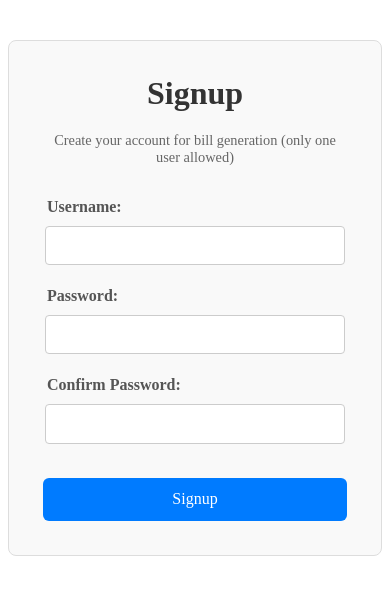
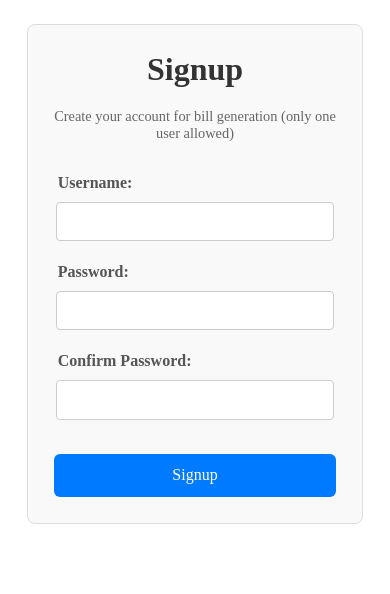
Before and after one commit to GUL5522/invoice-app, a React (Vite) app in the folder invoice/: page /signup in a window 390 px wide. Shown: the top 594 px of the page. Built offline with nearby package versions, Linux system fonts and the light colour scheme.

Commit message:
fix the logo

```diff
--- a/invoice/src/index.css
+++ b/invoice/src/index.css
@@ -5,6 +5,24 @@
   border: 1px solid #ddd;
   border-radius: 8px;
   background-color: #f9f9f9;
+}
+
+@media (max-width: 600px) {
+  .signup-container, .login-container {
+    max-width: 90%;
+    margin: 1rem auto;
+    padding: 1.5rem;
+  }
+
+  .signup-container input, .login-container input {
+    padding: 0.8rem;
+    font-size: 1.1rem;
+  }
+
+  .signup-container button, .login-container button {
+    padding: 1rem;
+    font-size: 1.1rem;
+  }
 }
 
 .signup-container h2, .login-container h2 {
--- a/invoice/src/pages/Home/Home.css
+++ b/invoice/src/pages/Home/Home.css
@@ -7,6 +7,7 @@
   width: 100%;
   z-index: 1000;
   padding: 15px 20px;
+
 }
 
 .header-content {
@@ -21,17 +22,21 @@
   display: flex;
   align-items: center;
   text-align: center;
+
+
 }
 
 .logo-container .image {
-  height: 60px;
-  width: 60px;
+  height: 80px;
+  width: 80px;
   margin-right: 20px;
   border-radius: 50%;
 }
 
 .text-container {
   text-align: left;
+  margin-left: 100px;
+
 }
 
 .text-container h1 {
@@ -57,6 +62,8 @@
 .nav-container {
   display: flex;
   align-items: center;
+
+
 }
 
 .nav-links {
@@ -65,6 +72,7 @@
   gap: 2rem;
   margin: 0;
   padding: 0;
+
 }
 
 .nav-links a {
@@ -72,9 +80,10 @@
   text-decoration: none;
   font-weight: 500;
   transition: color 0.3s;
-  padding: 10px 15px;
+  /* padding: 10px 15px ; */
   border-radius: 4px;
   text-align: center;
+
 }
 
 .nav-links a:hover {
@@ -114,8 +123,8 @@ main {
   .header-content {
     flex-direction: column;
     text-align: center;
-    gap: 15px;
     align-items: center;
+    overflow: auto;
   }
 
   .logo-container {
@@ -164,6 +173,7 @@ main {
   .nav-links li {
     margin: 10px 0;
     text-align: center;
+    padding-left: 5px;
   }
 
   .nav-links a {
@@ -186,8 +196,8 @@ main {
   }
 
   .logo-container .image {
-    height: 50px;
-    width: 50px;
+    height: 60px;
+    width: 60px;
   }
 }
 
```
